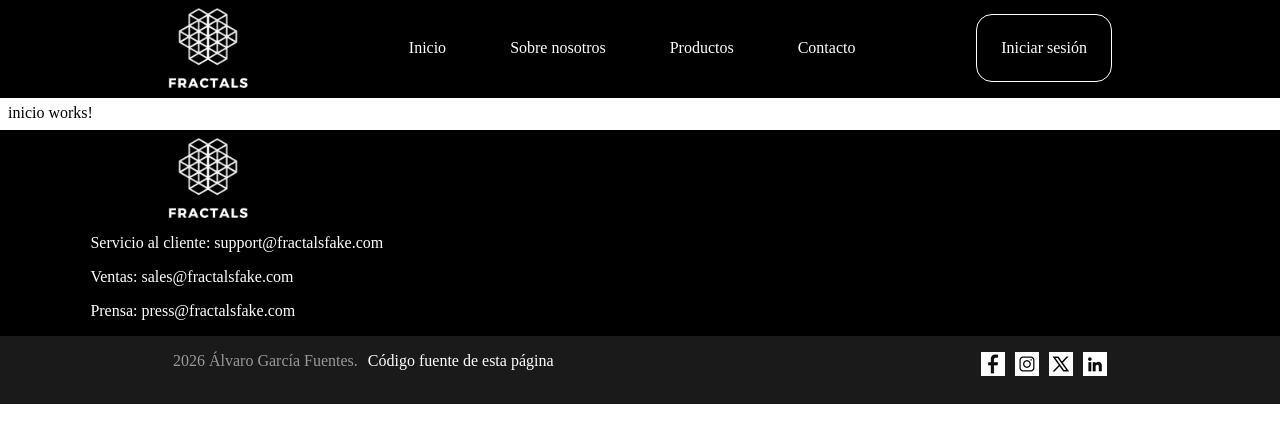
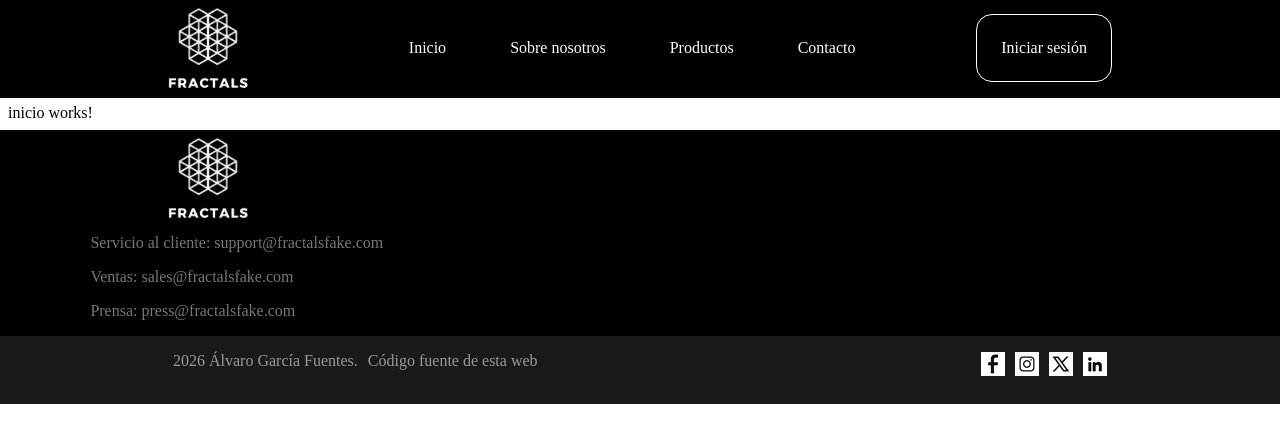
Before and after one commit to gfAlvaro/DWAproyecto, an Angular app: page / in a window 1280 px wide. Shown: the top 442 px of the page. Built offline with nearby package versions, Linux system fonts and the light colour scheme.

Commit message:
conectada la api

```diff
--- /dev/null
+++ b/src/app/api-mensajes/api-mensajes.html
@@ -0,0 +1 @@
+<p>api-mensajes works!</p>
--- a/src/app/footer/footer.html
+++ b/src/app/footer/footer.html
@@ -10,7 +10,7 @@
     <div class="footer-after">
         <div>
             <p>2026 Álvaro García Fuentes.</p>
-            <p><a href="https://github.com/gfAlvaro/DWAproyecto">Código fuente de esta página</a></p>
+            <p><a href="https://github.com/gfAlvaro/DWAproyecto">Código fuente de esta web</a></p>
         </div>
         <ul>
             <li><a href="htpps://facebook.com"><img src="/social/facebook.jpg" alt="facebook"></a></li>
--- a/src/app/footer/footer.scss
+++ b/src/app/footer/footer.scss
@@ -13,7 +13,6 @@ footer {
     display: flex;
     flex-direction: column;
     align-items: center;
-    color: $colorSecundario;
     background-color: $colorPrimario;
     padding-top: 0.5em;
 }
@@ -25,15 +24,23 @@ footer {
     margin-right: auto;
 }
 
+.footer-main a {
+    color: $colorFooter;
+}
+
 .footer-after {
     width: 100%;
     display: flex;
-    flex-direction: row;
+    flex-direction: roaw;
     padding-left: 10.5em;
     padding-right: auto;
     color: $colorFooterAfter !important;
     background-color: $footerAfter;
     padding-bottom: 0.5em;
+}
+
+.footer-after a {
+    color: $colorFooterAfter;
 }
 
 .footer-after div {
```
Also changed, not shown: src/app/api-mensajes/api-mensajes.ts (added, +16 -0 lines), src/app/services/api.ts (added, +16 -0 lines), src/app/api-mensajes/api-mensajes.scss (added), 2 other files (tests, documents, lock files or other folders).
